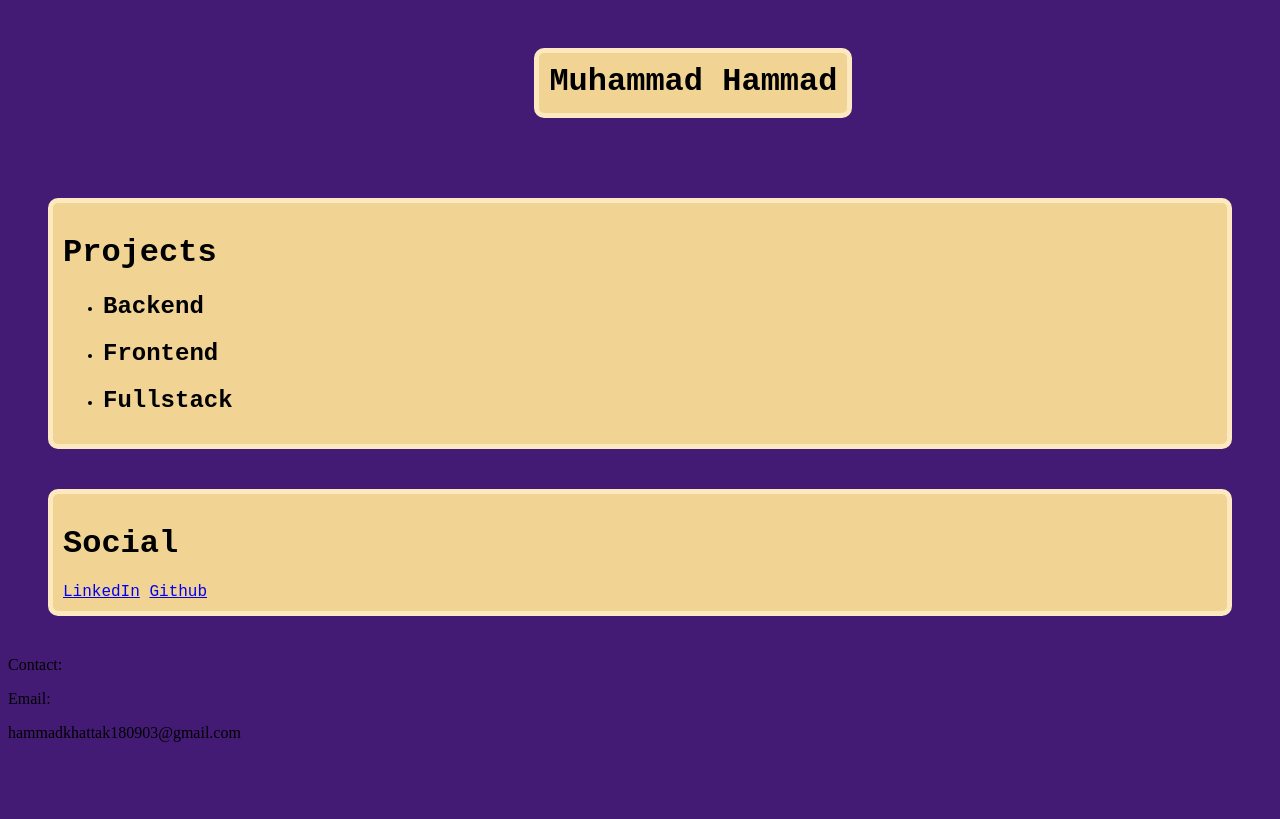
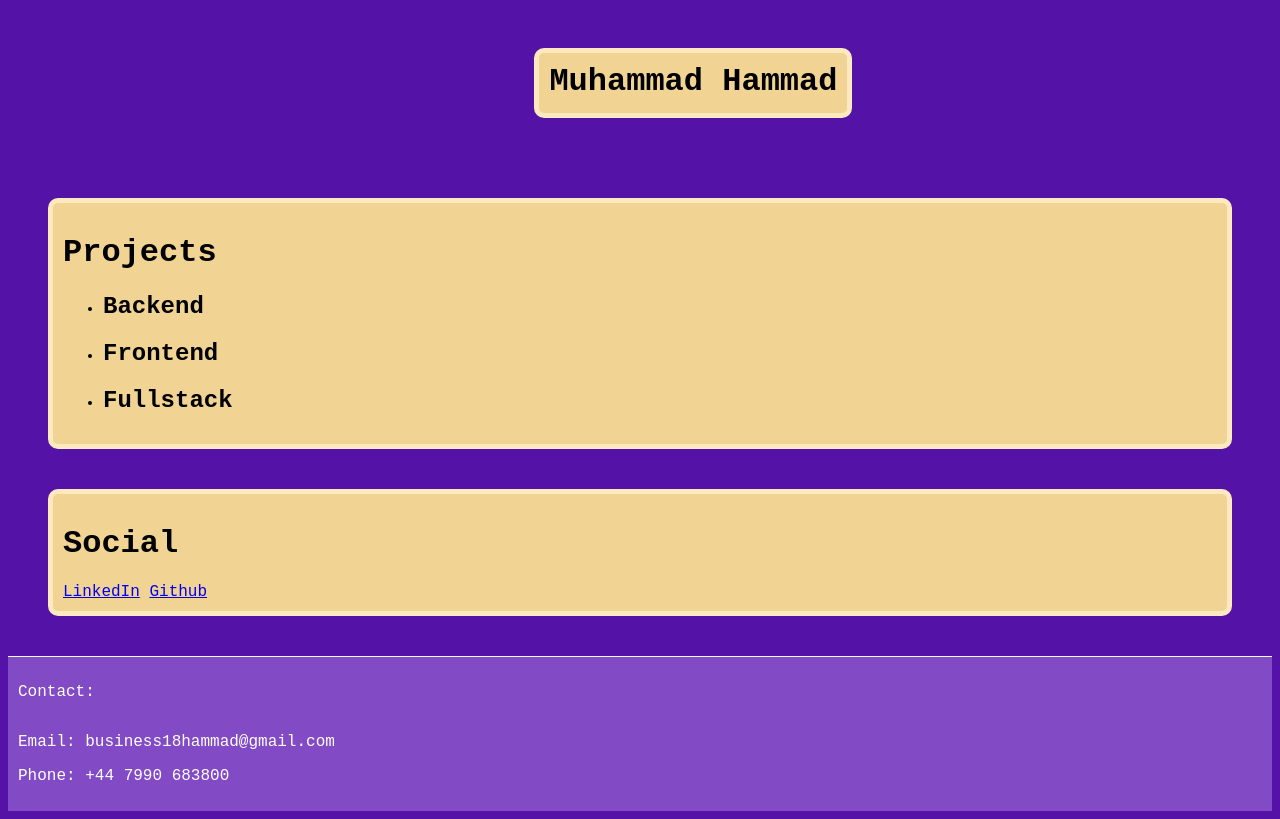
Before and after one commit to ezkl123/portfolio-website, a plain HTML site: page index.html in a window 1280 px wide. Drawn offline with Linux system fonts and the light colour scheme.

Commit message:
styling footer

```diff
--- a/index.html
+++ b/index.html
@@ -10,7 +10,7 @@
     <h1 id="name" class="text">Muhammad Hammad</h1>
   </header>
   <body>
-    <div class="general-div-styling text">
+    <div class="main-div-styling text">
       <h1>Projects</h1>
       <ul>
         <li><h2>Backend</h2></li>
@@ -18,7 +18,7 @@
         <li><h2>Fullstack</h2></li>
       </ul>
     </div>
-    <div class="general-div-styling text">
+    <div class="main-div-styling text">
       <h1>Social</h1>
       <section>
         <a
@@ -30,12 +30,17 @@
       </section>
     </div>
   </body>
-  <footer>
+  <footer class="footer-div-styling text-footer">
+    <p>Contact:</p>
     <div>
-      <p>Contact:</p>
-      <span>
-        <p>Email:</p> <a>hammadkhattak180903@gmail.com</a>
-      </span>
+      <div class="contact-aligning">
+        <p>Email:</p>
+        <p>Phone:</p>
+      </div>
+      <div class="contact-aligning">
+        <p>business18hammad@gmail.com</p>
+        <p>+44 7990 683800</p>
+      </div>
     </div>
   </footer>
 </html>
--- a/styles.css
+++ b/styles.css
@@ -11,10 +11,12 @@
 }
 
 body{
-    background-color: #431b75;
+    background-color: #5512a7;
 }
 
-.general-div-styling {
+
+
+.main-div-styling {
     border: 5px solid #FCE9BF;
     border-radius: 10px;
     background-color: #F1D494;
@@ -26,3 +28,19 @@ body{
     color: black;
     font-family: 'Courier New', Courier, monospace
 }
+
+.text-footer{
+    color: white;
+    font-family: 'Courier New', Courier, monospace
+}
+
+.footer-div-styling{
+    background-color: #824bc5;
+    border-top: 1px solid white;
+    padding: 10px;
+}
+
+.contact-aligning{
+    display: inline-block;
+    margin: 0;
+}
```
